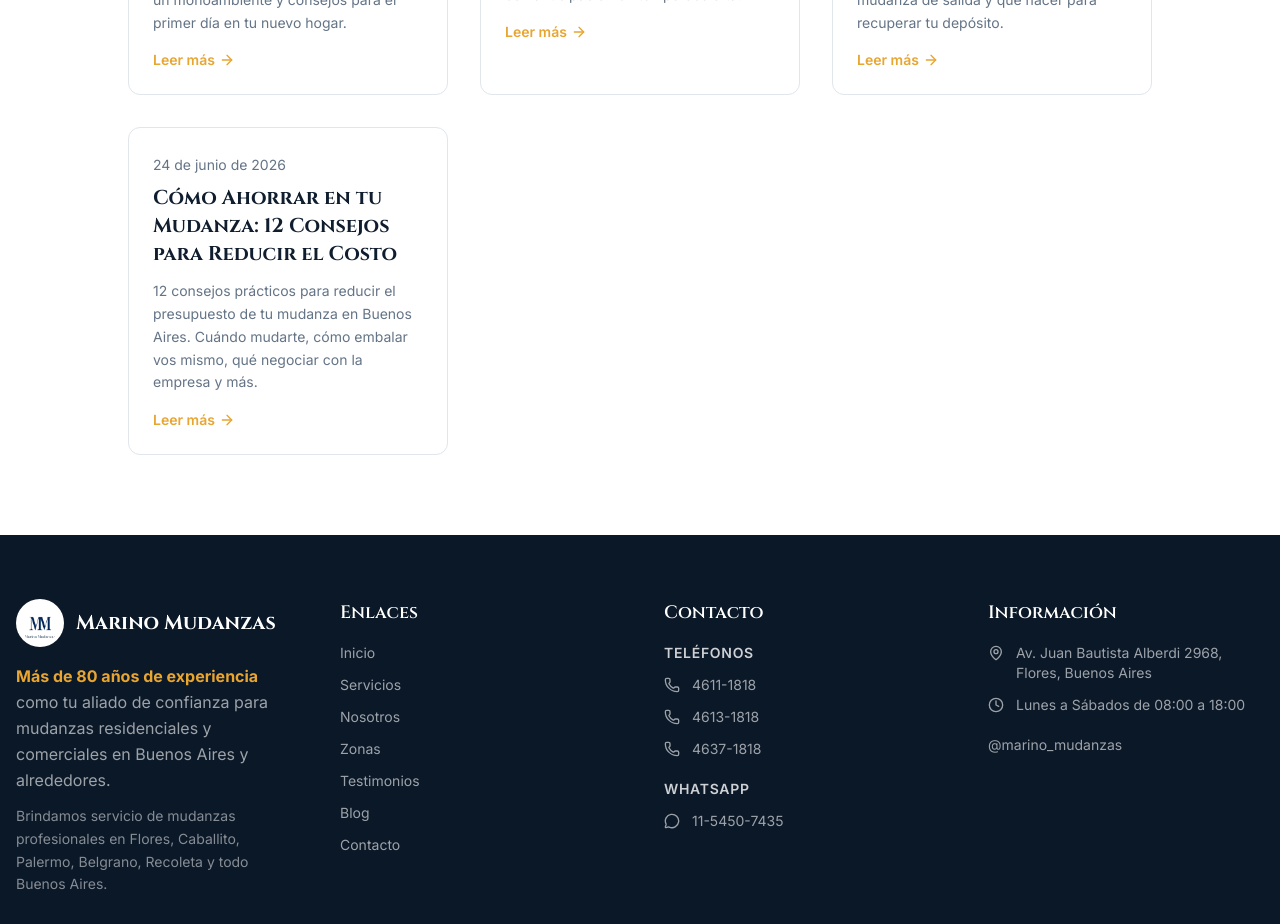
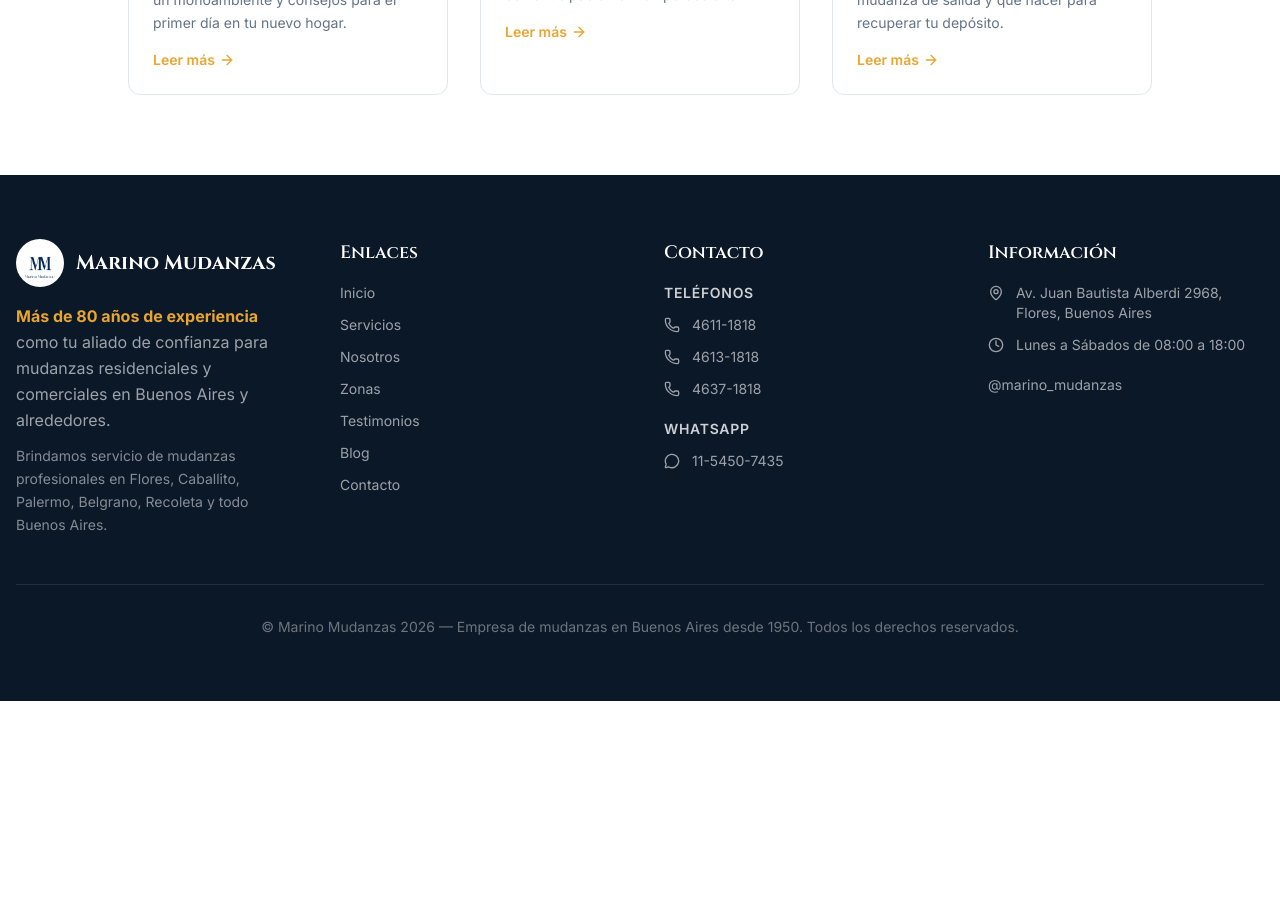
Before and after one commit to Lukaku55/marinomudanzas-next, a Next.js app: page /blog in a window 1280 px wide. Shown: the part 9420-10344 px from the top of the page. After the commit the page ends 10121 px from the top, so only its background shows below. Built offline with nearby package versions, Linux system fonts and the light colour scheme.

Commit message:
Remove como-ahorrar-en-tu-mudanza from blog index

```diff
--- a/app/blog/page.tsx
+++ b/app/blog/page.tsx
@@ -99,7 +99,6 @@ const articles = [
   {slug:'primer-departamento-buenos-aires',title:'Primer Departamento en Buenos Aires: Guía para tu Primera Mudanza',excerpt:'Guía completa para independizarte en Buenos Aires. Checklist de lo que necesitás, cuánto cuesta la mudanza de un monoambiente y consejos para el primer día en tu nuevo hogar.',date:'2026-06-10'},
   {slug:'mudanzas-en-verano',title:'Mudanzas en Verano en Buenos Aires: Guía Completa',excerpt:'Todo lo que necesitás saber para mudarte en pleno verano porteño. Cómo manejar el calor, proteger tus plantas y electrodomésticos, y por qué reservar con anticipación en temporada alta.',date:'2026-06-10'},
   {slug:'como-entregar-departamento-alquilado',title:'Cómo Entregar un Departamento Alquilado en Buenos Aires',excerpt:'Guía paso a paso para la devolución de tu alquiler. Checklist de limpieza y reparaciones, cómo coordinar la mudanza de salida y qué hacer para recuperar tu depósito.',date:'2026-06-18'},
-  {slug:'como-ahorrar-en-tu-mudanza',title:'Cómo Ahorrar en tu Mudanza: 12 Consejos para Reducir el Costo',excerpt:'12 consejos prácticos para reducir el presupuesto de tu mudanza en Buenos Aires. Cuándo mudarte, cómo embalar vos mismo, qué negociar con la empresa y más.',date:'2026-06-24'},
 ];
 
 export default function Blog() {
```
